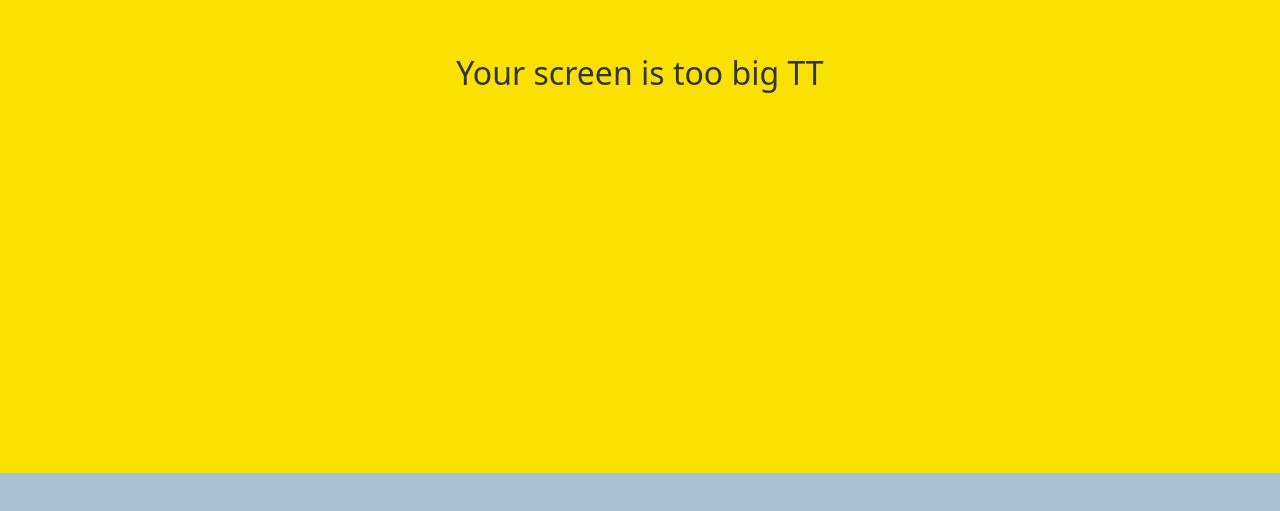
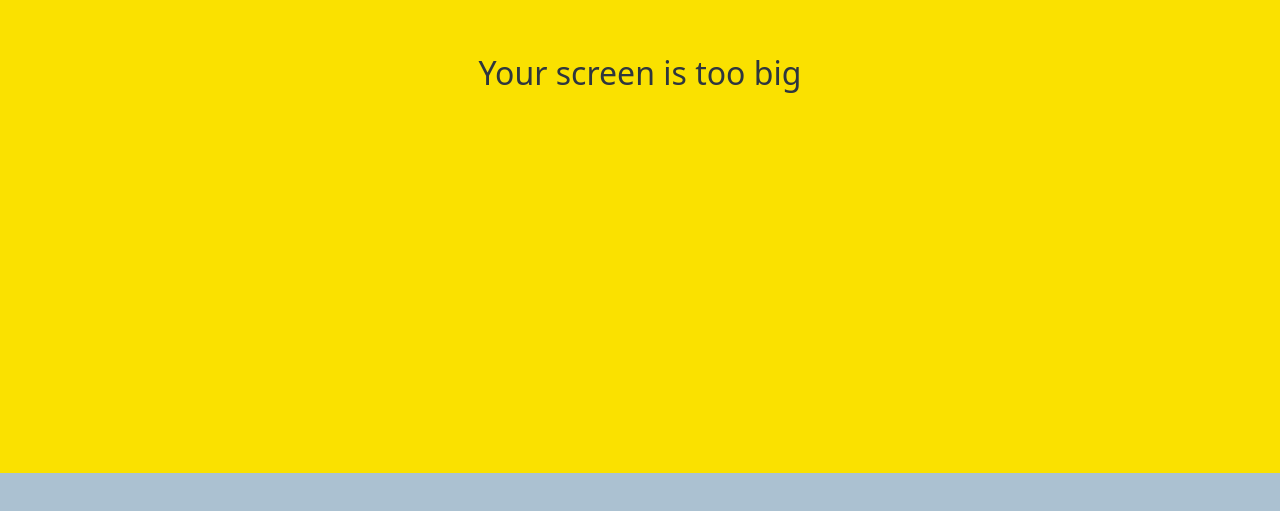
Before and after one commit to riukui/kokoa-clone-2024, a plain HTML site: page chat.html in a window 1280 px wide. Shown: the part 327-838 px from the top of the page. Drawn offline with Linux system fonts and the light colour scheme.

Commit message:
Update chat.html

```diff
--- a/chat.html
+++ b/chat.html
@@ -75,7 +75,7 @@
     </form>
 
     <div id="no-mobile">
-        <span>Your screen is too big TT</span>
+        <span>Your screen is too big</span>
     </div>
 
     <script src="https://kit.fontawesome.com/4f5a69556f.js" crossorigin="anonymous">
```
